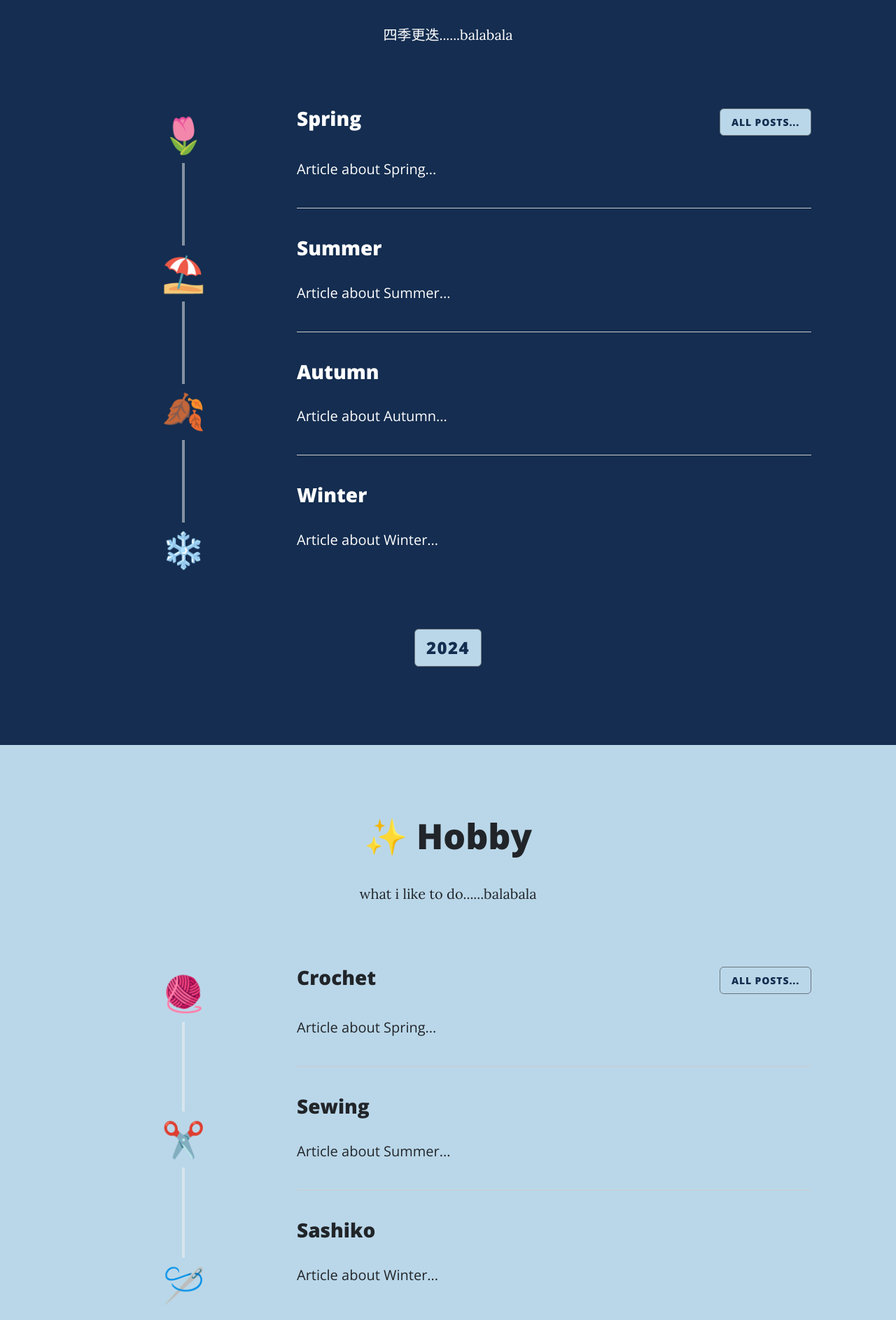
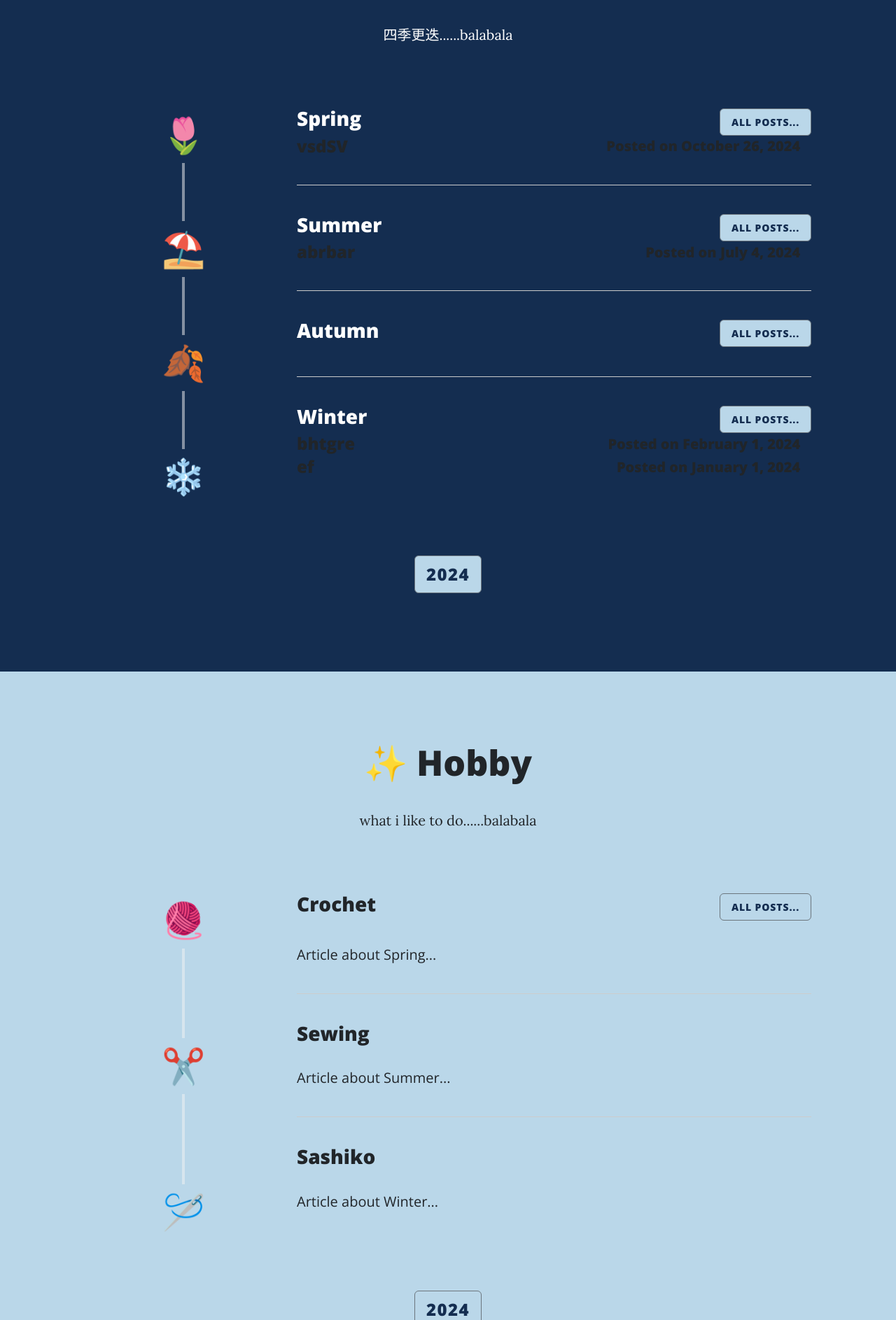
Before and after one commit to vicky-di-zhang/Website, a Flask app: page / in a window 1280 px wide. Shown: the part 733-2620 px from the top of the page at 70% size. Run offline with Flask 3, Linux system fonts and the light colour scheme; data comes from the database, SQL or seed files in the repository; some libraries are stand-ins or nearby versions.

Commit message:
post_selection

```diff
--- a/main.py
+++ b/main.py
@@ -113,6 +113,20 @@
     db.create_all()
 
 
+def select_posts(posts, category, sub_category, months):
+    filtered_posts = []
+    if posts != None:
+        for post in posts:
+            if post.category == category and post.sub_category == sub_category:
+                filtered_posts.append(post)
+            elif post.category == 'sparkle':
+                for m in months:
+                    if m in post.date:
+                        filtered_posts.append(post)
+    return filtered_posts
+
+
+
 # Use Werkzeug to hash the user's password when creating a new user.
 @app.route('/register',methods=["GET","POST"])
 def register():
@@ -171,13 +185,14 @@
     return redirect(url_for('get_all_posts'))
 
 
+
 @app.route('/')
 def get_all_posts():
-    posts_sparkle = db.session.execute(db.select(BlogPost).where(BlogPost.category =='Sparkle')).scalars().all()
-    posts_hobby = db.session.execute(db.select(BlogPost).where(BlogPost.category =='Hobby')).scalars().all()
-    posts_self = db.session.execute(db.select(BlogPost).where(BlogPost.category =='Self-explore')).scalars().all()
-    posts_plan = db.session.execute(db.select(BlogPost).where(BlogPost.category =='Plan')).scalars().all()
-    return render_template("index.html", sparkle=posts_sparkle,hobby=posts_hobby,self=posts_self,plan=posts_plan, logged_in=current_user.is_authenticated)
+    all_posts = db.session.execute(db.select(BlogPost)).scalars().all()
+    spring = select_posts(posts=all_posts, category='sparkle', sub_category='spring', months=['March','April','May'])[::-1][:3]
+    summer = select_posts(posts=all_posts, category='sparkle', sub_category='summer', months=['June','July','August','September'])[::-1][:3]
+    winter = select_posts(posts=all_posts, category='sparkle', sub_category='winter', months=['January','February','December','November'])[::-1][:3]
+    return render_template("index.html", spring=spring,summer=summer,winter=winter, logged_in=current_user.is_authenticated)
 
 
 # TODO: Allow logged-in users to comment on posts
--- a/templates/index.html
+++ b/templates/index.html
@@ -63,31 +63,96 @@
         <div class="d-flex justify-content-between align-items-center">
             <h3>Spring</h3>
             <a class="btn btn-secondary text-uppercase" style="color:rgb(20,45,80); background-color:rgb(186, 215, 233)" href="#!">All Posts...</a>
+        </div>
 
+        {% for post in spring %}
+          <div class="d-flex justify-content-between align-items-center mb-1">
+                <a href="{{ url_for('show_post', post_id=post.id) }}" class="text-decoration-none">
+                    <h4 class="mb-0">{{ post.title }}</h4>
+                </a>
 
+                <div class="d-flex align-items-center">
+                    <h5 class="mb-0 me-3">Posted on {{ post.date }}</h5>
+                    {% if logged_in %}
+                    <a href="{{ url_for('delete_post', post_id=post.id) }}" class="text-danger">✘</a>
+                    {% endif %}
                 </div>
-          <div>
-            <p>Article about Spring...</p>
+          </div>
+        {% endfor %}
+      </div>
+      <hr>
+
+      <div class="season">
+        <div class="d-flex justify-content-between align-items-center">
+            <h3>Summer</h3>
+            <a class="btn btn-secondary text-uppercase" style="color:rgb(20,45,80); background-color:rgb(186, 215, 233)" href="#!">All Posts...</a>
         </div>
 
 
+        {% for post in summer %}
+          <div class="d-flex justify-content-between align-items-center mb-1">
+                  <a href="{{ url_for('show_post', post_id=post.id) }}" class="text-decoration-none">
+                      <h4 class="mb-0">{{ post.title }}</h4>
+                  </a>
 
+                  <div class="d-flex align-items-center">
+                      <h5 class="mb-0 me-3">Posted on {{ post.date }}</h5>
+                      {% if logged_in %}
+                      <a href="{{ url_for('delete_post', post_id=post.id) }}" class="text-danger">✘</a>
+                      {% endif %}
+                  </div>
+          </div>
+        {% endfor %}
       </div>
       <hr>
+
       <div class="season">
-            <h3>Summer</h3>
-            <p>Article about Summer...</p>
+        <div class="d-flex justify-content-between align-items-center">
+            <h3>Autumn</h3>
+            <a class="btn btn-secondary text-uppercase" style="color:rgb(20,45,80); background-color:rgb(186, 215, 233)" href="#!">All Posts...</a>
+        </div>
+
+        {% for post in autumn %}
+          <div class="d-flex justify-content-between align-items-center mb-1">
+              <a href="{{ url_for('show_post', post_id=post.id) }}" class="text-decoration-none">
+                  <h4 class="mb-0">{{ post.title }}</h4>
+              </a>
+
+              <div class="d-flex align-items-center">
+                  <h5 class="mb-0 me-3">Posted on {{ post.date }}</h5>
+                  {% if logged_in %}
+                  <a href="{{ url_for('delete_post', post_id=post.id) }}" class="text-danger">✘</a>
+                  {% endif %}
+              </div>
+          </div>
+
+        {% endfor %}
       </div>
       <hr>
+
       <div class="season">
-            <h3>Autumn</h3>
-            <p>Article about Autumn...</p>
+        <div class="d-flex justify-content-between align-items-center">
+            <h3>Winter</h3>
+            <a class="btn btn-secondary text-uppercase" style="color:rgb(20,45,80); background-color:rgb(186, 215, 233)" href="#!">All Posts...</a>
         </div>
-        <hr>
-        <div class="season">
-            <h3>Winter</h3>
-            <p>Article about Winter...</p>
+
+        {% for post in winter %}
+          <div class="d-flex justify-content-between align-items-center mb-1">
+              <a href="{{ url_for('show_post', post_id=post.id) }}" class="text-decoration-none">
+                  <h4 class="mb-0">{{ post.title }}</h4>
+              </a>
+
+              <div class="d-flex align-items-center">
+                  <h5 class="mb-0 me-3">Posted on {{ post.date }}</h5>
+                  {% if logged_in %}
+                  <a href="{{ url_for('delete_post', post_id=post.id) }}" class="text-danger">✘</a>
+                  {% endif %}
               </div>
+          </div>
+        {% endfor %}
+      </div>
+
+
     </div>
   </div>
 </div>
@@ -252,7 +317,7 @@
     {% if current_user.id == 1 %}
     <h2>✨ Plan  <a
         class="btn btn-primary float-right"
-        href="{{url_for('add_new_post')}}"
+        href="{{url_for('add_new_plan')}}"
         >+</a
       ></h2>
     {% else %}
```
Also changed, not shown: instance/posts.db. Lines whose indentation alone changed are shown as unchanged.
